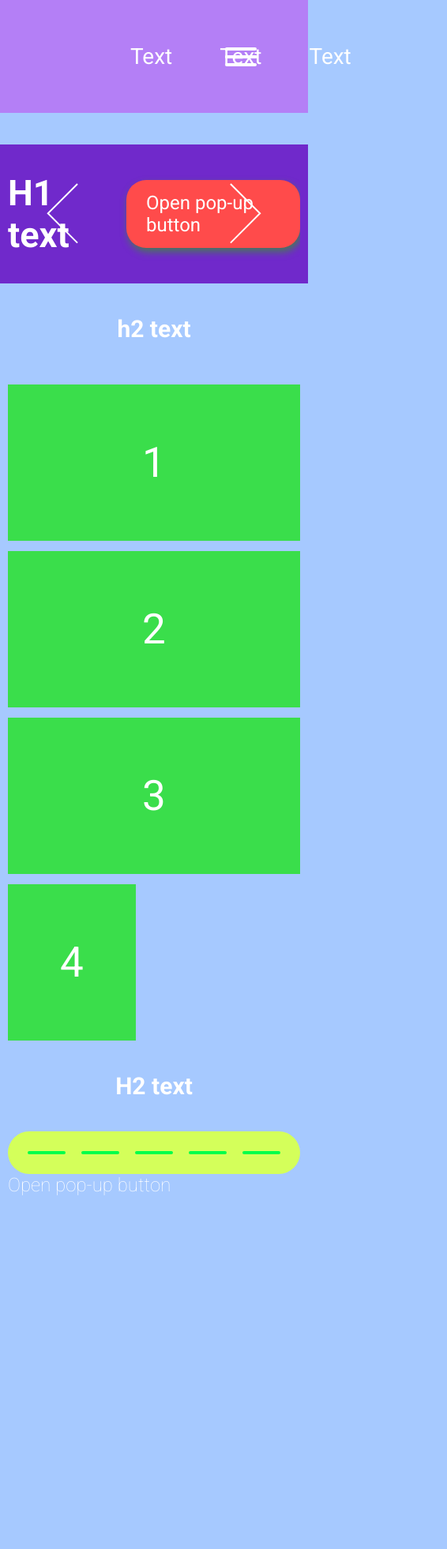
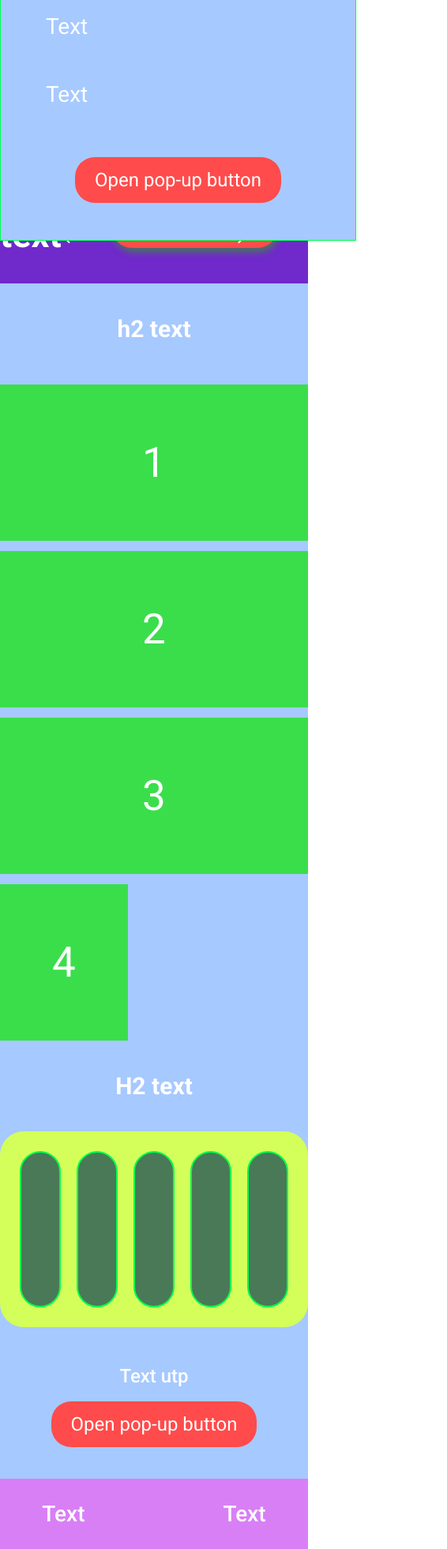
Before and after one commit to vitallios/Test__Quality_QP, a plain HTML site: page index.html in a window 390 px wide. Shown: the whole page at 79% size, 566 px wide, since content can reach past the window. Before the commit the page ends 1515 px from the top, so only its background shows below. Drawn offline with Linux system fonts and the light colour scheme.

Commit message:
'update'

```diff
--- a/app.js
+++ b/app.js
@@ -1,7 +1,9 @@
 const burger = document.querySelector('.burger');
+const burgerWrap = document.querySelector('.burger__wrap');
 
 burger.addEventListener('click', () => {
   burger.classList.toggle('active');
+  burgerWrap.classList.toggle('active');
   console.log('33');
 });
 
--- a/index.html
+++ b/index.html
@@ -21,14 +21,22 @@
                     <button class="burger">
                         <span></span>
                     </button>
-
                 </nav>
+            </div>
+            <div class="burger__wrap">
+                <ul class="header__burger-menu">
+                    <li><a href="#">Text</a></li>
+                    <li><a href="#">Text</a></li>
+                    <li><a href="#">Text</a></li>
+                    <li><a href="#">Text</a></li>
+                </ul>
+                <a href="#popup1" class="slide__btn">
+                    Open pop-up button
+                </a>
             </div>
         </div>
     </header>
-
     <main>
-
         <div id="popup1" class="popup__block">
             <div class="popup__wrap">
                 <a class="popup__close" href="#">X</a>
@@ -37,7 +45,6 @@
                 </h2>
             </div>
         </div>
-
 
         <section class="carusel">
             <div class="container">
@@ -71,13 +78,17 @@
                     </div>
                     <div class="btns">
                         <button class="prev">
-       <svg width="40" height="77" viewBox="0 0 40 77" fill="none" xmlns="http://www.w3.org/2000/svg">
-        <path d="M39.0264 75.5961L1.7475 38.3171L39.0264 1.03821" stroke="white" stroke-width="2" />
+                            <svg width="40" height="77" viewBox="0 0 40 77" fill="none"
+                                xmlns="http://www.w3.org/2000/svg">
+                                <path d="M39.0264 75.5961L1.7475 38.3171L39.0264 1.03821" stroke="white"
+                                    stroke-width="2" />
                             </svg>
                         </button>
                         <button class="next">
-       <svg width="40" height="77" viewBox="0 0 40 77" fill="none" xmlns="http://www.w3.org/2000/svg">
-        <path d="M0.898804 1.03821L38.1777 38.3172L0.898804 75.5961" stroke="white" stroke-width="2" />
+                            <svg width="40" height="77" viewBox="0 0 40 77" fill="none"
+                                xmlns="http://www.w3.org/2000/svg">
+                                <path d="M0.898804 1.03821L38.1777 38.3172L0.898804 75.5961" stroke="white"
+                                    stroke-width="2" />
                             </svg>
                         </button>
                     </div>
@@ -115,7 +126,7 @@
         <section class="block-4">
             <div class="container">
                 <div class="block-4__wrap">
-            <p></p>
+                    <p>Text utp</p>
                     <a href="#popup1" class="slide__btn">
                         Open pop-up button
                     </a>
@@ -123,16 +134,16 @@
             </div>
         </section>
     </main>
-
     <footer class="footer">
         <div class="container">
-        <div class="footer__content">
-
-        </div>
+            <ul class="footer__wrap">
+                <li>Text</li>
+                <li>Text</li>
+                <li>Text</li>
+                <li>Text</li>
+            </ul>
         </div>
     </footer>
-
-
     <script src="app.js"></script>
 </body>
 
--- a/style.css
+++ b/style.css
@@ -12,12 +12,20 @@
 }
 
 body {
+  /* font-size: 24px;
+ color: var(--default-color);
+ font-family: "Roboto", sans-serif;
+ font-weight: 100;
+ font-style: normal;
+ background: #A6C9FF; */
+
+  max-width: 1170px;
   font-size: 24px;
   color: var(--default-color);
   font-family: "Roboto", sans-serif;
   font-weight: 100;
   font-style: normal;
- background: #A6C9FF;
+  margin: 0 auto;
 }
 
 h1 {
@@ -42,12 +50,10 @@ li {
 
 
 .container {
- max-width: 1190px;
- padding: 0 10px;
+  max-width: 1170px;
   width: 100%;
- margin: 0 auto;
   color: var(--default-color);
-
+  position: relative;
 }
 
 
@@ -136,6 +142,7 @@ header {
 .burger.active {
   background-color: transparent;
 }
+
 .burger.active span {
   background-color: transparent;
 }
@@ -148,12 +155,69 @@ header {
   transform: rotateZ(-45deg) translateY(0);
 }
 
+.burger__wrap {
+  position: absolute;
+  top: -50vw;
+  left: 0%;
+  padding: 33px 57px;
+  background-color: #A6C9FF;
+  width: 451px;
+  height: 500px;
+  z-index: 1000;
+  transition: all 0.5s;
+  -webkit-transition: all 0.5s;
+  -moz-transition: all 0.5s;
+  -ms-transition: all 0.5s;
+  -o-transition: all 0.5s;
+  border: 1px solid #00FF4A;
+
+}
+
+.burger__wrap.active {
+  top: 0;
+  left: 0;
+}
+
+.header__burger-menu {
+  display: flex;
+  flex-direction: column;
+  gap: 39px;
+  margin-bottom: 55px;
+}
+
+.burger__wrap>a {
+  display: flex;
+  margin: 0 auto;
+  width: fit-content;
+  text-align: center;
+  background-color: var(--color-akcent);
+  padding: 15px 25px;
+  border-radius: 25px;
+  -webkit-border-radius: 25px;
+  -moz-border-radius: 25px;
+  -ms-border-radius: 25px;
+  -o-border-radius: 25px;
+  font-weight: 400;
+}
+
+.header__burger-menu>li {
+  line-height: 45px;
+}
+
+.header__burger-menu>li>a {
+  font-size: 28px;
+  font-weight: 400;
+}
+
+
+
 /* burger */
 
 
 /* slider */
 main {
- margin-top: 40px;
+  padding: 40px 0;
+  background: #A6C9FF;
 }
 
 .carusel {
@@ -190,6 +254,7 @@ main {
 }
 
 .slide>a {
+  margin-right: 10%;
   padding: 15px 25px;
   background-color: var(--color-akcent);
   color: var(--default-color);
@@ -285,7 +350,7 @@ main {
 /* popap */
 
 
-.block-2{
+.block-2 {
   display: flex;
   flex-direction: row;
   flex-wrap: wrap;
@@ -293,7 +358,7 @@ main {
   gap: 13px;
 }
 
-.block-2>h2{
+.block-2>h2 {
   width: 100%;
   margin: 40px auto;
   text-align: center;
@@ -314,43 +379,49 @@ main {
 .item-1::before {
   content: '1';
 }
+
 .item-2::before {
   content: '2';
 
 }
+
 .item-3::before {
   content: '3';
 }
+
 .item-4::before {
   content: '4';
 }
 
- .item-1{
+.item-1 {
   width: 392px;
 
 }
- .item-2{
+
+.item-2 {
   width: 765px;
 }
- .item-3{
+
+.item-3 {
   width: 995px;
 
 }
- .item-4{
+
+.item-4 {
   width: 162px;
 }
 
 /*  */
 
-.block-3{
+.block-3 {
   margin-top: 40px;
 }
 
-.block-3__title{
+.block-3__title {
   text-align: center;
 }
 
-.block-3__wrap{
+.block-3__wrap {
   margin-top: 40px;
   display: flex;
   flex-direction: row;
@@ -360,17 +431,70 @@ main {
   align-items: center;
   border-radius: 30px;
   background-color: #D4FF5A;
+  width: 100%;
+  max-width: 1170px;
 }
 
-.block-3__item{
-  width: max(20%, 198px);
-  /* height: max(20vw, 198px); */
+.block-3__item {
+  flex: 1;
+  width: 198px;
+  height: 198px;
   background-color: #497957;
   border-radius: 35px;
   border: 2px solid #00FF4A;
   transition: all 0.4s;
 }
 
-.block-3__item:hover{
+.block-3__item:hover {
   box-shadow: 2px 5px 10px #497957;
 }
+
+/*  */
+.block-4 {
+  margin-top: 40px;
+  text-align: center;
+}
+
+.block-4__wrap {
+  display: flex;
+  flex-direction: column;
+  align-items: center;
+  flex-wrap: nowrap;
+}
+
+.block-4__wrap>p {
+  font-weight: 500;
+  line-height: 45px;
+}
+
+.block-4__wrap>a {
+  padding: 15px 25px;
+  background-color: var(--color-akcent);
+  border-radius: 25px;
+  margin-top: 9px;
+  font-weight: 400;
+  font-size: 24px;
+  -webkit-border-radius: 25px;
+  -moz-border-radius: 25px;
+  -ms-border-radius: 25px;
+  -o-border-radius: 25px;
+}
+
+/*  */
+
+.footer {
+  background-color: #D87FF6;
+}
+
+.footer__wrap {
+  padding: 28px 0;
+  display: flex;
+  gap: 175px;
+  flex-direction: row;
+  justify-content: center;
+}
+
+.footer__wrap>li {
+  font-size: 28px;
+  font-weight: 500;
+}
```
Lines whose indentation alone changed are shown as unchanged.
